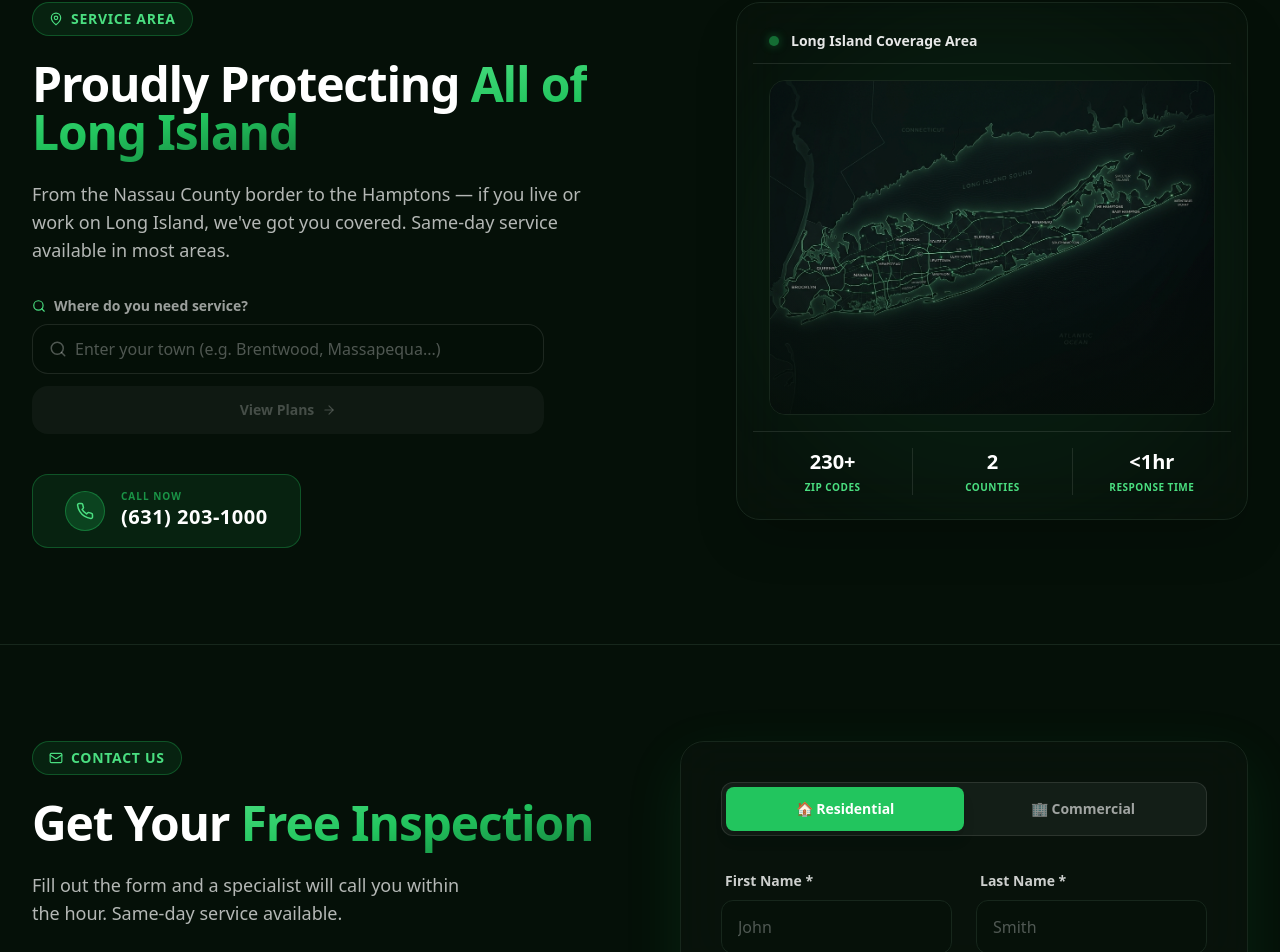
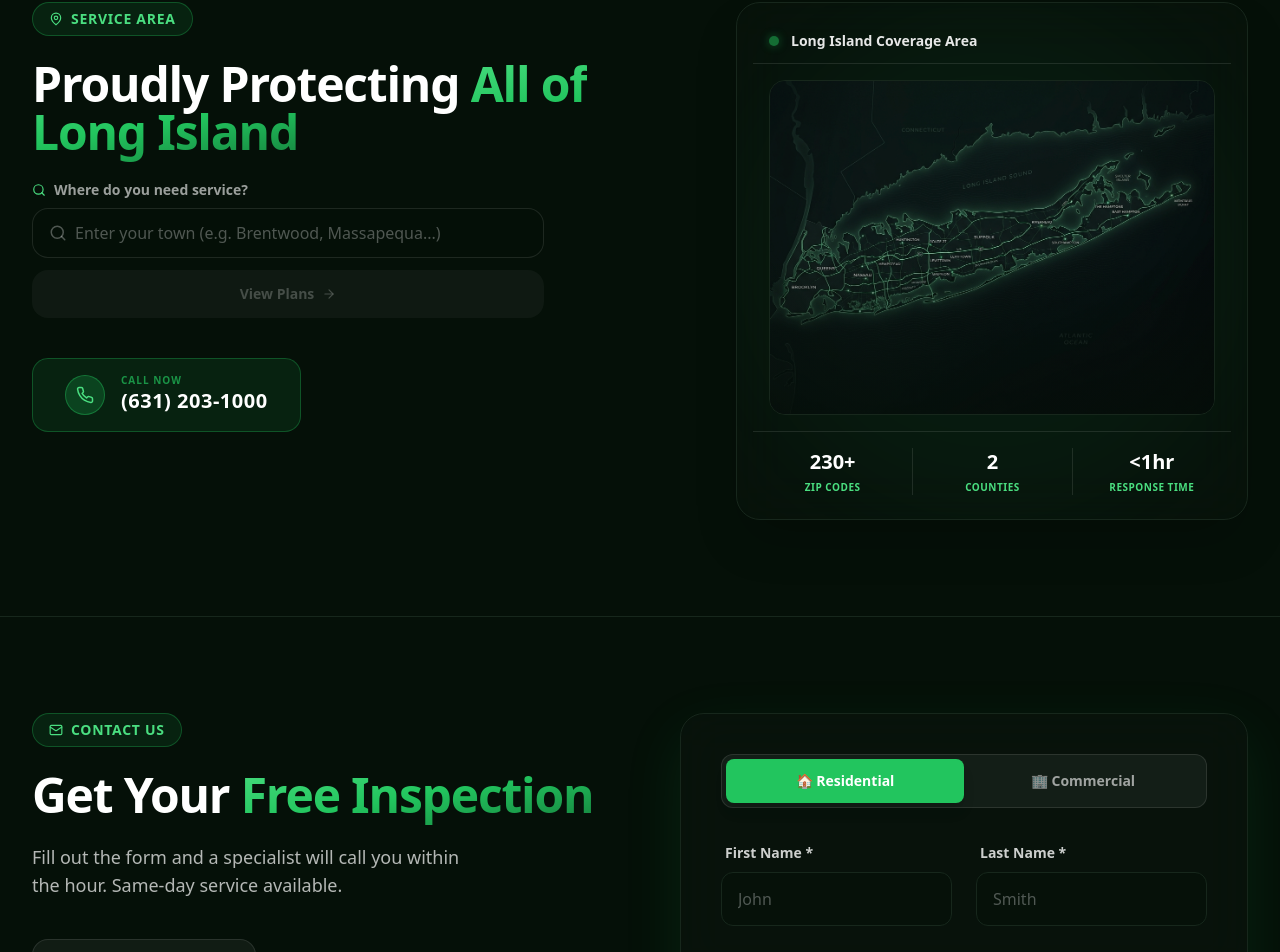
Before and after one commit to squitopest/Squito-Pest-Control, a Next.js app: page / in a window 1280 px wide. Shown: the part 5229-6181 px from the top of the page. Built offline with nearby package versions, Linux system fonts and the light colour scheme.

Commit message:
Remove subtitle text from Service Area section

```diff
--- a/src/components/ServiceArea/ServiceArea.tsx
+++ b/src/components/ServiceArea/ServiceArea.tsx
@@ -138,11 +138,7 @@ export default function ServiceArea() {
               Proudly Protecting{" "}
               <span className="gradient-text">All of Long Island</span>
             </h2>
-            <p className="text-white/70 text-lg mb-8 max-w-xl">
-              From the Nassau County border to the Hamptons — if you live or
-              work on Long Island, we've got you covered. Same-day service
-              available in most areas.
-            </p>
+
 
             {/* ── Town Search Box ── */}
             <div className="w-full max-w-lg mb-10">
```
